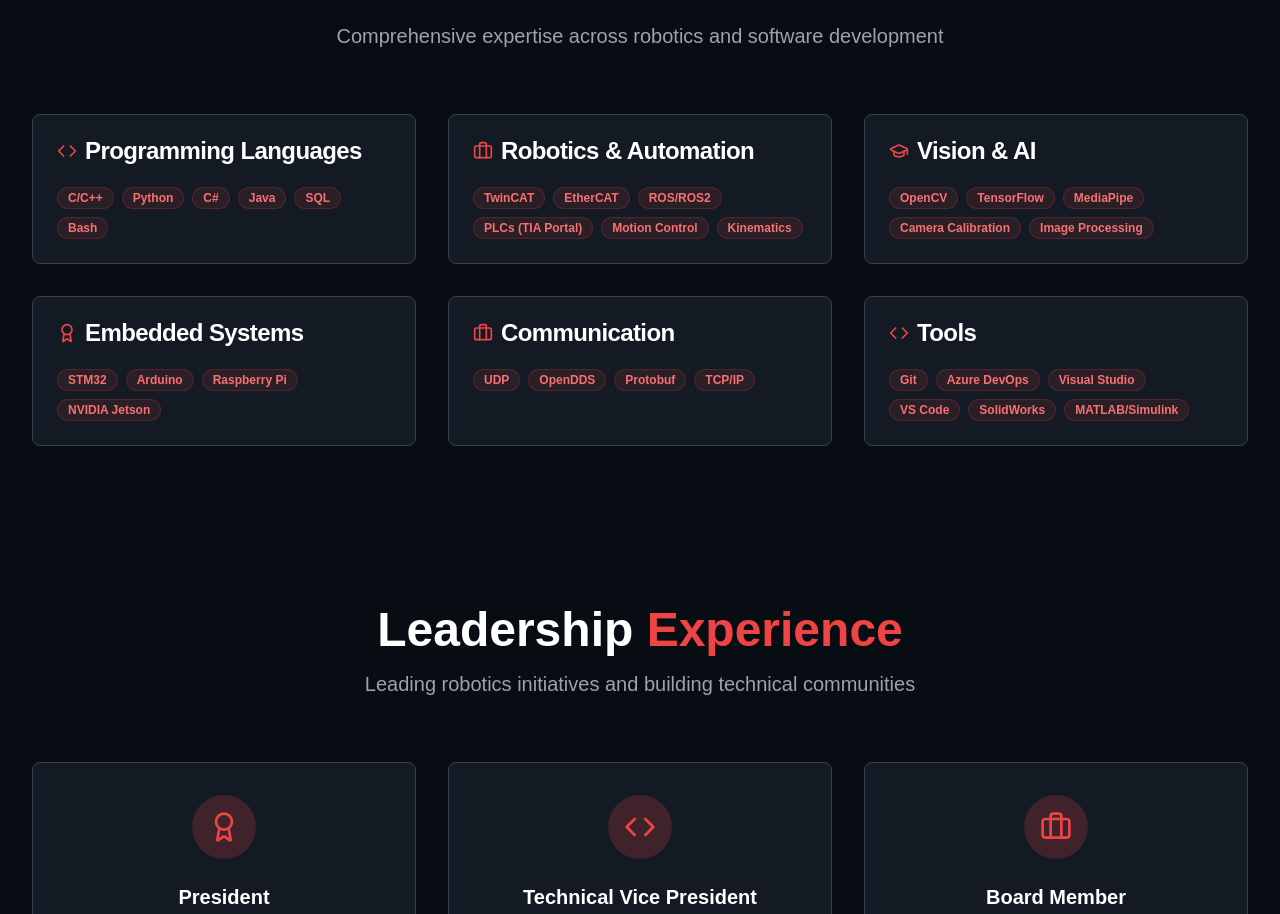
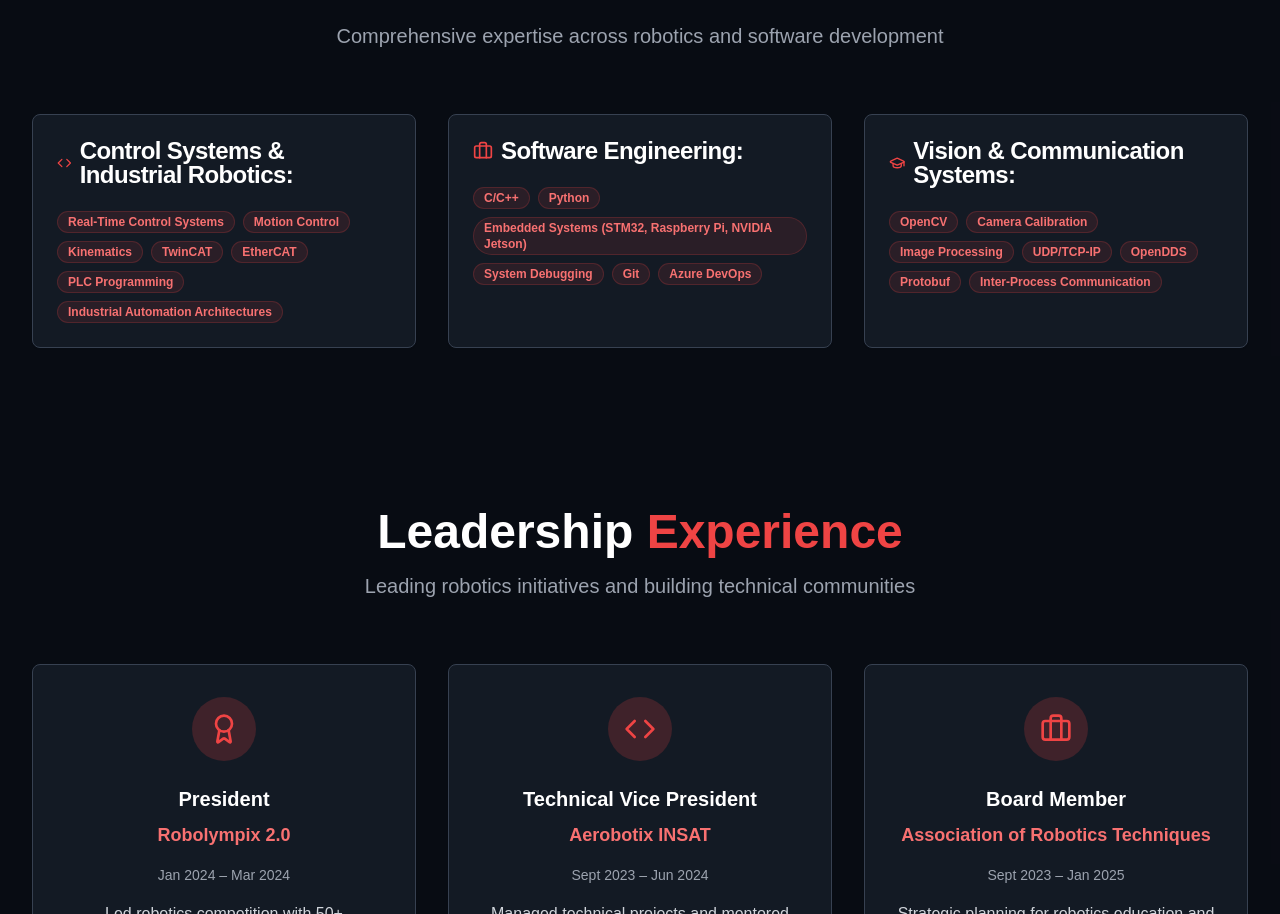
Before and after one commit to 00Hama00/Portfolio, a Next.js app: page / in a window 1280 px wide. Shown: the part 5487-6401 px from the top of the page. Built offline with nearby package versions, Linux system fonts and the light colour scheme.

Commit message:
feat: restructure and rename skills categories in ModernPortfolio component
Co-authored-by: Mohamed Moussi <123983425+00Hama00@users.noreply.github.com>

```diff
--- a/app/page.tsx
+++ b/app/page.tsx
@@ -84,12 +84,10 @@ export default function ModernPortfolio() {
   ]
 
   const skills = {
-    "Programming Languages": ["C/C++", "Python", "C#", "Java", "SQL", "Bash"],
-    "Robotics & Automation": ["TwinCAT", "EtherCAT", "ROS/ROS2", "PLCs (TIA Portal)", "Motion Control", "Kinematics"],
-    "Vision & AI": ["OpenCV", "TensorFlow", "MediaPipe", "Camera Calibration", "Image Processing"],
-    "Embedded Systems": ["STM32", "Arduino", "Raspberry Pi", "NVIDIA Jetson"],
-    "Communication": ["UDP", "OpenDDS", "Protobuf", "TCP/IP"],
-    "Tools": ["Git", "Azure DevOps", "Visual Studio", "VS Code", "SolidWorks", "MATLAB/Simulink"],
+    "Control Systems & Industrial Robotics:": ["Real-Time Control Systems", "Motion Control", "Kinematics", "TwinCAT", "EtherCAT", "PLC Programming", "Industrial Automation Architectures"
+    ],
+    "Software Engineering:": ["C/C++", "Python", "Embedded Systems (STM32, Raspberry Pi, NVIDIA Jetson)", "System Debugging", "Git", "Azure DevOps"],
+    "Vision & Communication Systems:": ["OpenCV", "Camera Calibration", "Image Processing", "UDP/TCP-IP", "OpenDDS", "Protobuf", "Inter-Process Communication"],
   }
 
   return (
```
